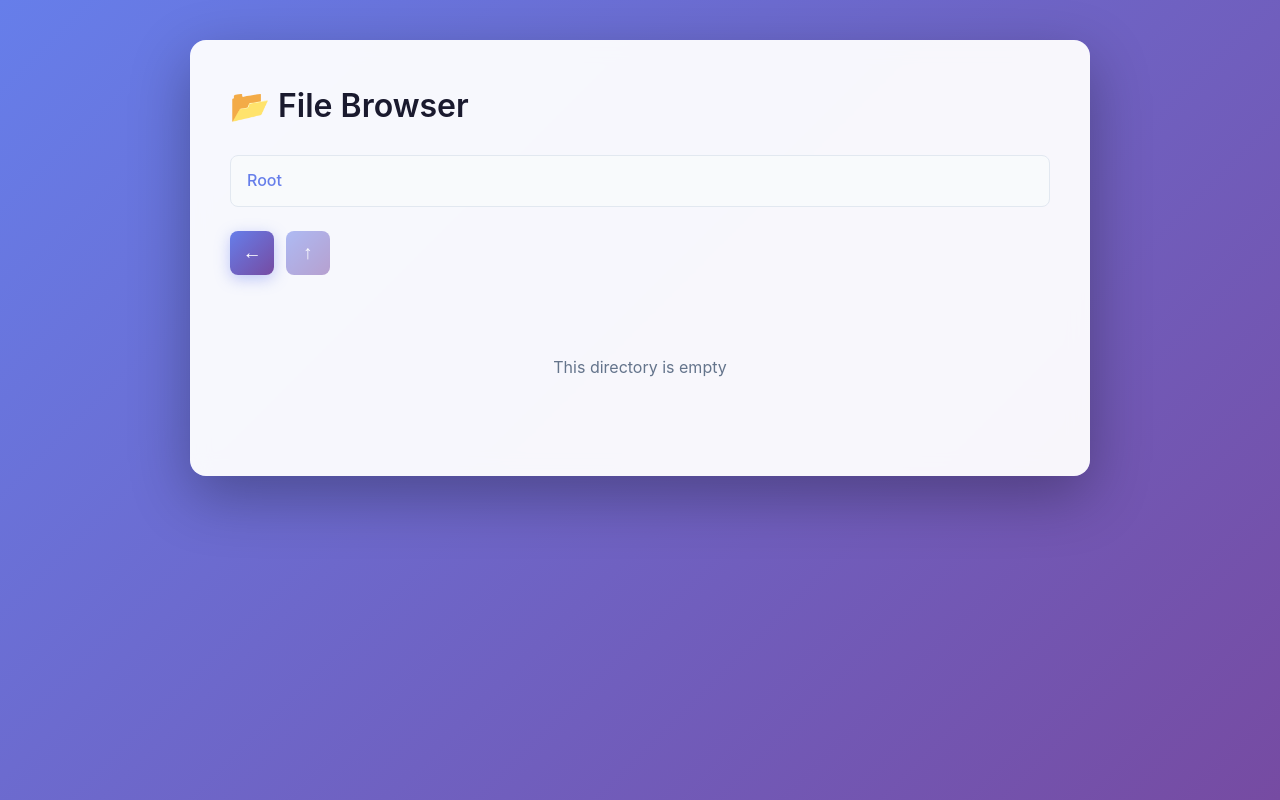
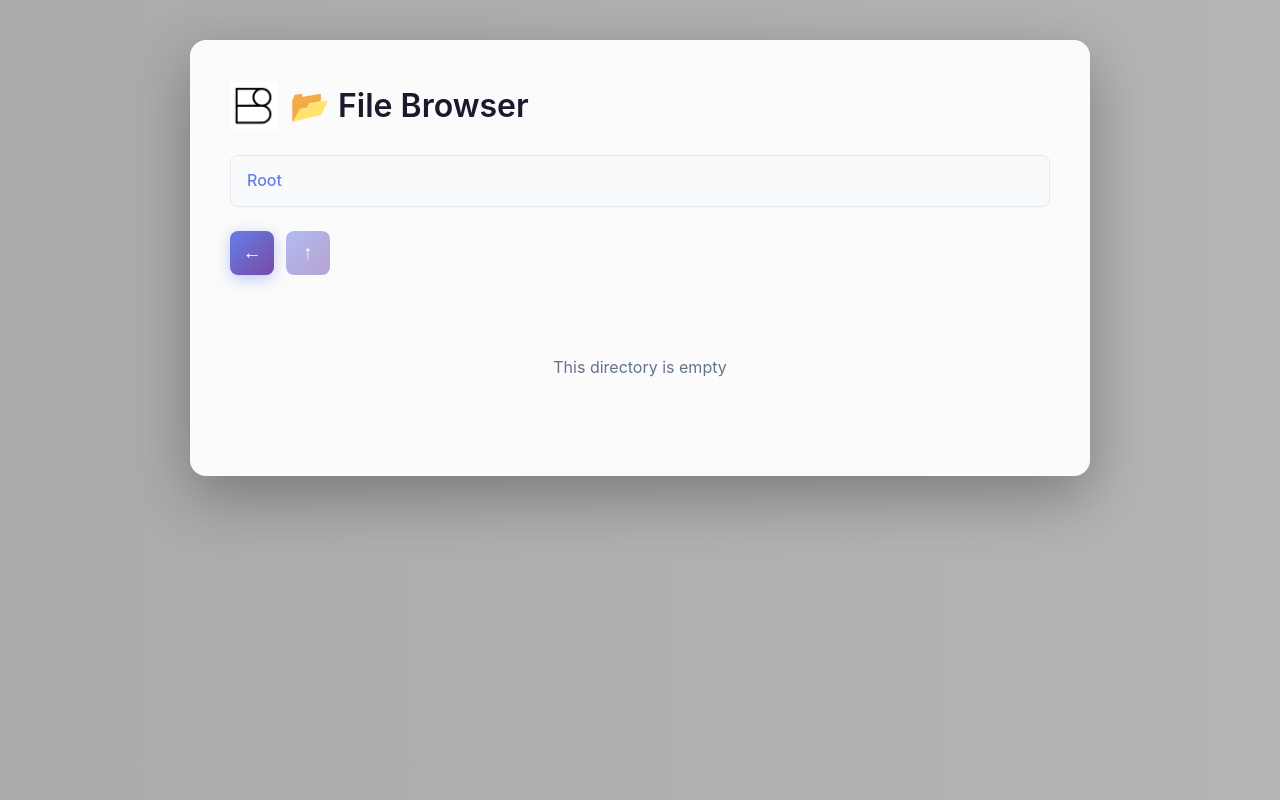
Before and after one commit to robzim-buck/rz-browser, a Flask app: template templates/browse.html in a window 1280 px wide. Run offline with Flask 3, Linux system fonts and the light colour scheme; the template is opened without the code that fills it, so the values that code supplies are empty.

Commit message:
better browser

```diff
--- a/main.py
+++ b/main.py
@@ -13,6 +13,15 @@
 ROOT_DIR = '/mnt/core/work/current/rztest'
 if 'MB' in socket.gethostname():
     ROOT_DIR = '/Users/robzimmelman/Documents/VSCode'
+
+@app.route('/static/<path:filename>')
+def serve_static(filename):
+    """Serve static files from templates directory"""
+    templates_dir = os.path.join(os.path.dirname(__file__), 'templates')
+    file_path = os.path.join(templates_dir, filename)
+    if os.path.exists(file_path) and os.path.isfile(file_path):
+        return send_file(file_path)
+    abort(404)
 
 @app.route('/')
 def index():
--- a/templates/browse.html
+++ b/templates/browse.html
@@ -12,9 +12,16 @@
             font-family: -apple-system, BlinkMacSystemFont, 'Segoe UI', Roboto, Oxygen, Ubuntu, sans-serif;
             margin: 0;
             padding: 40px;
-            background: linear-gradient(135deg, #667eea 0%, #764ba2 100%);
+            background: linear-gradient(90deg, #000000, #333333, #666666, #999999, #cccccc, #ffffff, #cccccc, #999999, #666666, #333333, #000000);
+            background-size: 5000% 100%;
+            animation: gradientShift 60s ease infinite;
             min-height: 100vh;
             line-height: 1.6;
+        }
+        @keyframes gradientShift {
+            0% { background-position: 0% 50%; }
+            50% { background-position: 100% 50%; }
+            100% { background-position: 0% 50%; }
         }
         .container {
             max-width: 900px;
@@ -25,8 +32,18 @@
             box-shadow: 0 20px 60px rgba(0, 0, 0, 0.3);
             backdrop-filter: blur(10px);
         }
+        .header {
+            display: flex;
+            align-items: center;
+            gap: 12px;
+            margin: 0 0 24px 0;
+        }
+        .logo {
+            height: 48px;
+            width: auto;
+        }
         h1 {
-            margin: 0 0 24px 0;
+            margin: 0;
             color: #1a1a2e;
             font-weight: 600;
             font-size: 2rem;
@@ -126,7 +143,10 @@
 </head>
 <body>
     <div class="container">
-        <h1>📂 File Browser</h1>
+        <div class="header">
+            <img src="/static/Buck Square Logo.png" alt="Logo" class="logo">
+            <h1>📂 File Browser</h1>
+        </div>
 
         <div class="breadcrumb">
             <a href="/">Root</a>
```
Also changed, not shown: static/Buck Square Logo.png (added), 1 other file.
